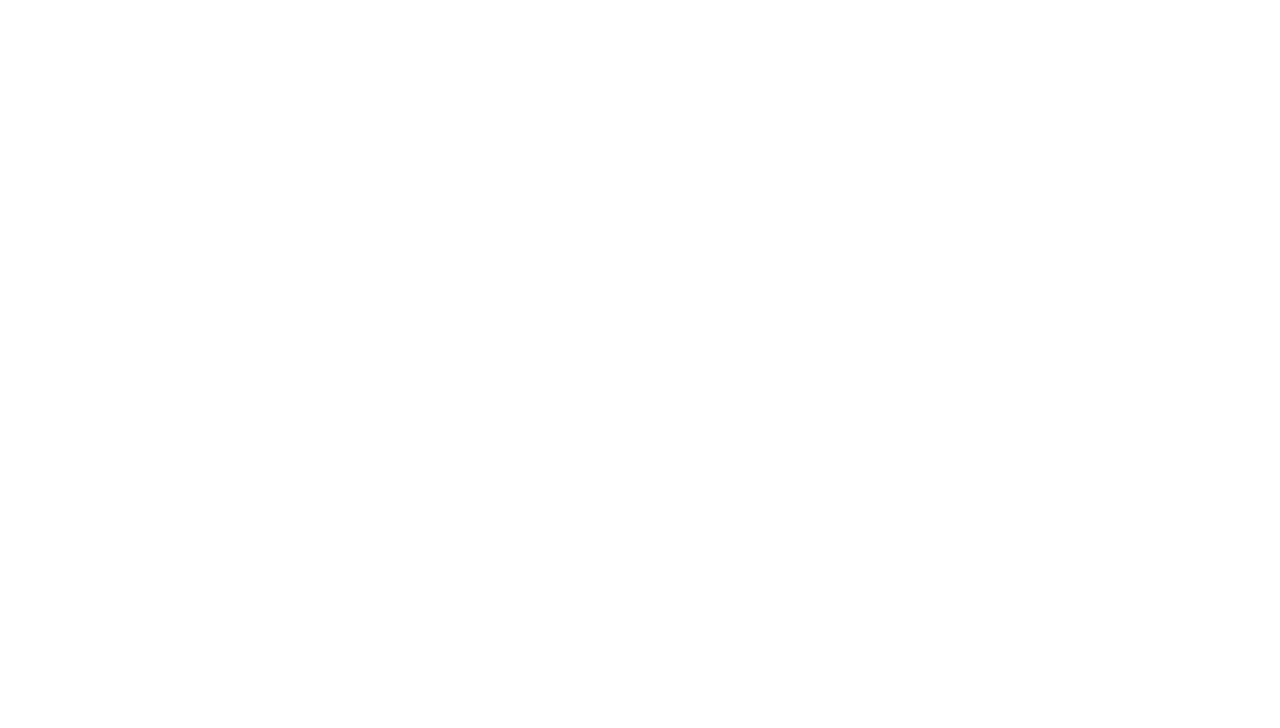
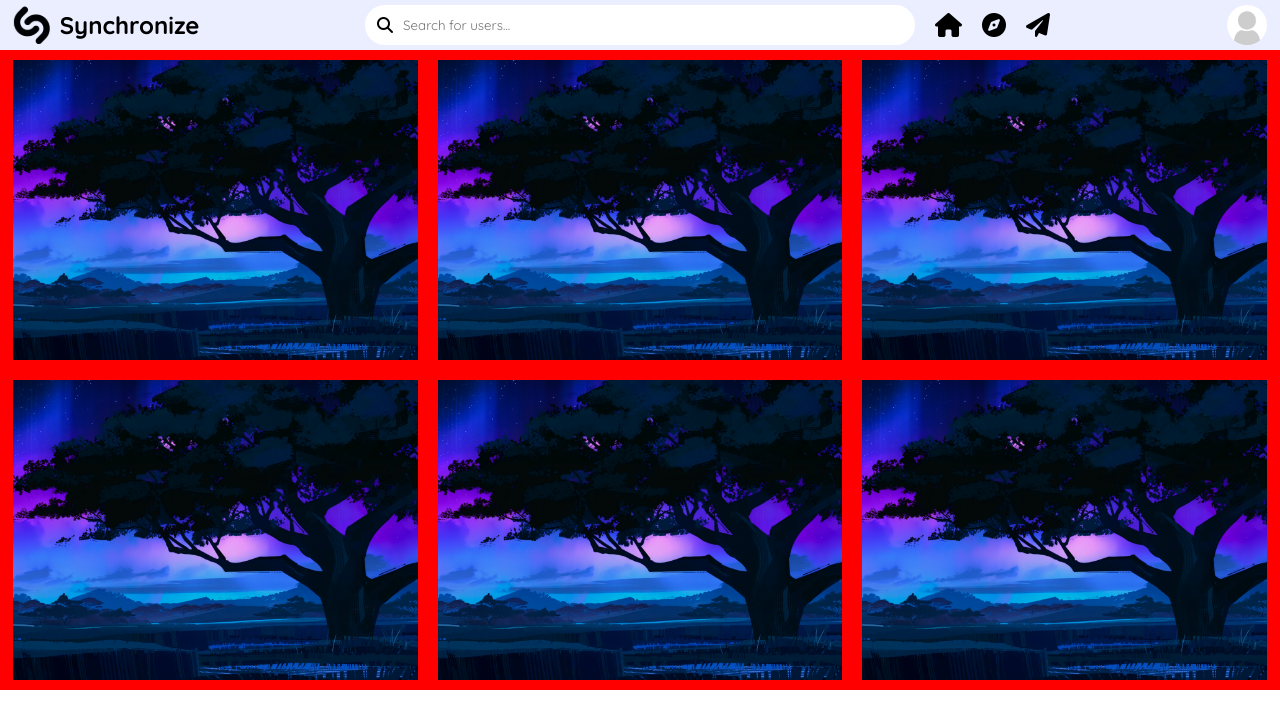
Before and after one commit to AlvaJufinto/mern-social-media, a React (Create React App) app: page /explore in a window 1280 px wide. Before the commit this address had no page. Shown: the top 728 px of the page. Built offline with nearby package versions, Linux system fonts and the light colour scheme.

Commit message:
Flex system on explore page

```diff
--- a/src/App.js
+++ b/src/App.js
@@ -9,6 +9,7 @@ import {
 import SignIn from "./pages/SignIn";
 import SignUp from "./pages/SignUp";
 import Home from "./pages/Home";
+import Explore from "./pages/Explore";
 
 import './styles/globals.css';
 
@@ -20,6 +21,7 @@ const App = () => {
         <Route path="/sign-in" element={<SignIn />} ></Route>
         <Route path="/sign-up" element={<SignUp />}></Route>
         <Route path="/" element={<Home />}></Route>
+        <Route path="/explore" element={<Explore />}></Route>
       </Routes>
     </Router>
   );
--- a/src/pages/Explore.jsx
+++ b/src/pages/Explore.jsx
@@ -5,6 +5,8 @@ import {
 
 import Navbar from "../components/Navbar";
 
+import { ReactComponent as LikeOutLine } from "./../assets/svg/like_outline.svg";
+import noBanner from "../assets/img/noBanner.jpg";
 import './../styles/pages-css/explore.css';
 
 const Explore = () => {
@@ -13,7 +15,84 @@ const Explore = () => {
     <>
       <Navbar />
       <div className="ExploreContainer section-global">
-
+        <div className="Explore__image-container">
+          <img className="Explore__Image" src={noBanner} alt="image" />
+          <div className="Explore__Image__overlay-container">
+            <div className="Explore__Image__likes-comments">
+              <LikeOutLine />
+              <p>0 Comment(s)</p>
+            </div>
+            <div className="Explore__Image__likes-comments">
+              <i class="fa-solid fa-message"></i>
+              <p>0 Comment(s)</p>
+            </div>
+          </div>
+        </div>
+        <div className="Explore__image-container">
+          <img className="Explore__Image" src={noBanner} alt="image" />
+          <div className="Explore__Image__overlay-container">
+            <div className="Explore__Image__likes-comments">
+              <LikeOutLine />
+              <p>0 Comment(s)</p>
+            </div>
+            <div className="Explore__Image__likes-comments">
+              <i class="fa-solid fa-message"></i>
+              <p>0 Comment(s)</p>
+            </div>
+          </div>
+        </div>
+        <div className="Explore__image-container">
+          <img className="Explore__Image" src={noBanner} alt="image" />
+          <div className="Explore__Image__overlay-container">
+            <div className="Explore__Image__likes-comments">
+              <LikeOutLine />
+              <p>0 Comment(s)</p>
+            </div>
+            <div className="Explore__Image__likes-comments">
+              <i class="fa-solid fa-message"></i>
+              <p>0 Comment(s)</p>
+            </div>
+          </div>
+        </div>
+        <div className="Explore__image-container">
+          <img className="Explore__Image" src={noBanner} alt="image" />
+          <div className="Explore__Image__overlay-container">
+            <div className="Explore__Image__likes-comments">
+              <LikeOutLine />
+              <p>0 Comment(s)</p>
+            </div>
+            <div className="Explore__Image__likes-comments">
+              <i class="fa-solid fa-message"></i>
+              <p>0 Comment(s)</p>
+            </div>
+          </div>
+        </div>
+        <div className="Explore__image-container">
+          <img className="Explore__Image" src={noBanner} alt="image" />
+          <div className="Explore__Image__overlay-container">
+            <div className="Explore__Image__likes-comments">
+              <LikeOutLine />
+              <p>0 Comment(s)</p>
+            </div>
+            <div className="Explore__Image__likes-comments">
+              <i class="fa-solid fa-message"></i>
+              <p>0 Comment(s)</p>
+            </div>
+          </div>
+        </div>
+        <div className="Explore__image-container">
+          <img className="Explore__Image" src={noBanner} alt="image" />
+          <div className="Explore__Image__overlay-container">
+            <div className="Explore__Image__likes-comments">
+              <LikeOutLine />
+              <p>0 Comment(s)</p>
+            </div>
+            <div className="Explore__Image__likes-comments">
+              <i class="fa-solid fa-message"></i>
+              <p>0 Comment(s)</p>
+            </div>
+          </div>
+        </div>
       </div>
     </>
   );
--- a/src/pages/Home.jsx
+++ b/src/pages/Home.jsx
@@ -38,7 +38,6 @@ const Home = () => {
             <Post />
             <Post />
             <Post />
-
           </div>
         </div>
         <div className="Home__right-side right-section-global">
--- a/src/styles/globals.css
+++ b/src/styles/globals.css
@@ -18,11 +18,10 @@
 
 html,
 body {
-    overflow-x: hidden;
-    background: var(--white);
-    min-height: 100vh;
+  overflow-x: hidden;
+  background: var(--white);
+  min-height: 100vh;
 }
-
 /* width */
 /* ::-webkit-scrollbar {
   width: 10px;
@@ -38,6 +37,11 @@ body {
   background: var(--orange);
   border-radius: 6px;
 } */
+
+.section-global {
+  max-width: 1280px;
+  padding: 10px 1%;
+}
 
 a {
   color: var(--black);
@@ -59,10 +63,6 @@ a {
   box-shadow: 2px 2px 20px var(--blue);
 } */
 
-.section-global {
-  max-width: 1280px;
-  padding: 10px 1%;
-}
 
 .input-wrapper-global {
   border: 1px solid var(--grey);
--- a/src/styles/pages-css/explore.css
+++ b/src/styles/pages-css/explore.css
@@ -0,0 +1,21 @@
+.ExploreContainer  {
+    margin: auto;
+    display: flex;
+    flex-wrap: wrap;
+    gap: 20px;
+    background-color: red;
+}
+.Explore__image-container {
+    flex: 1;
+    height: 300px;
+    min-width: 300px;
+}
+.Explore__Image {
+    height: 100%;
+    width: 100%;
+    object-fit: cover;
+}
+.Explore__Image__overlay-container {
+    display: none;
+    /* display: flex; */
+}
```
